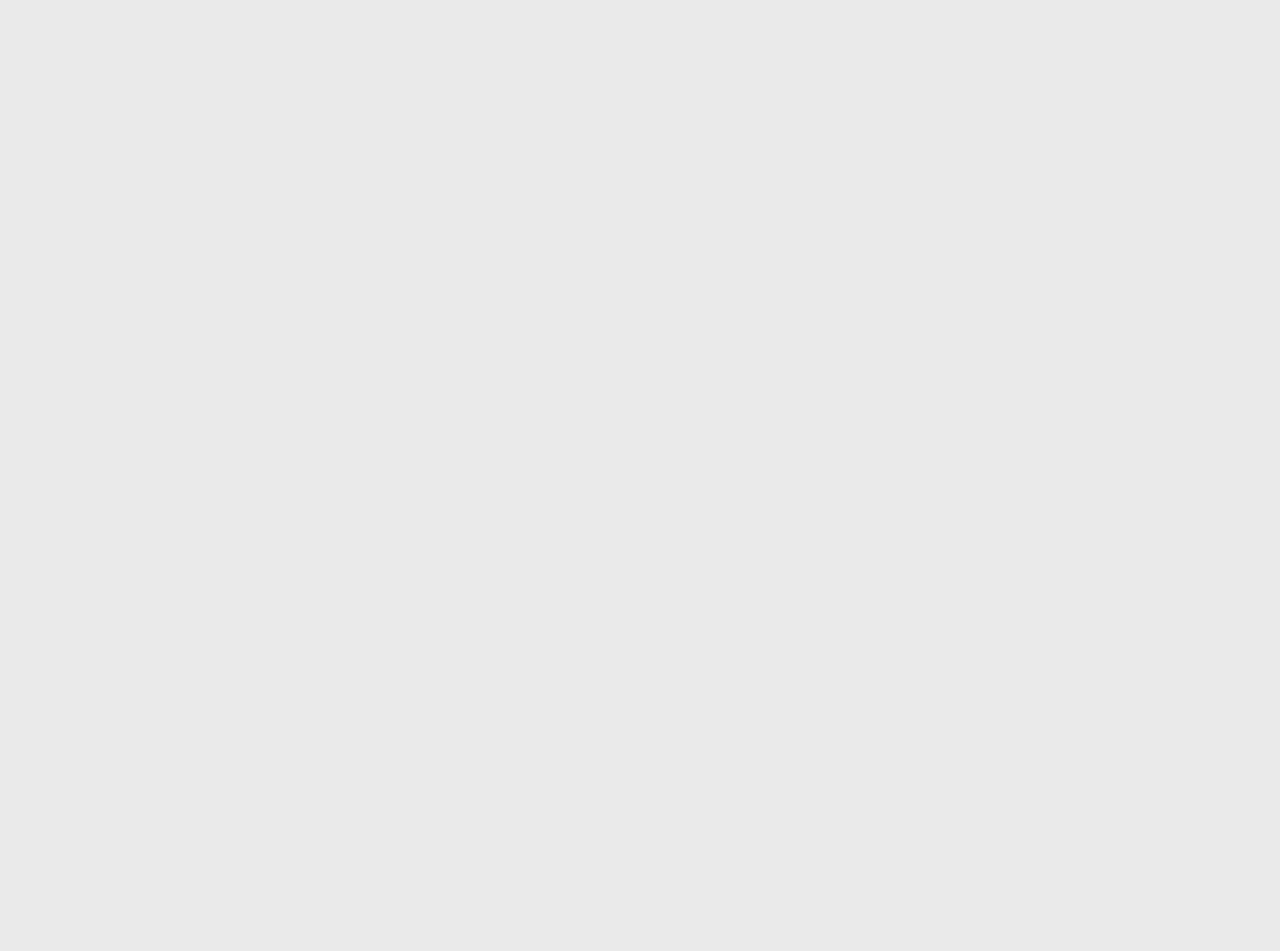
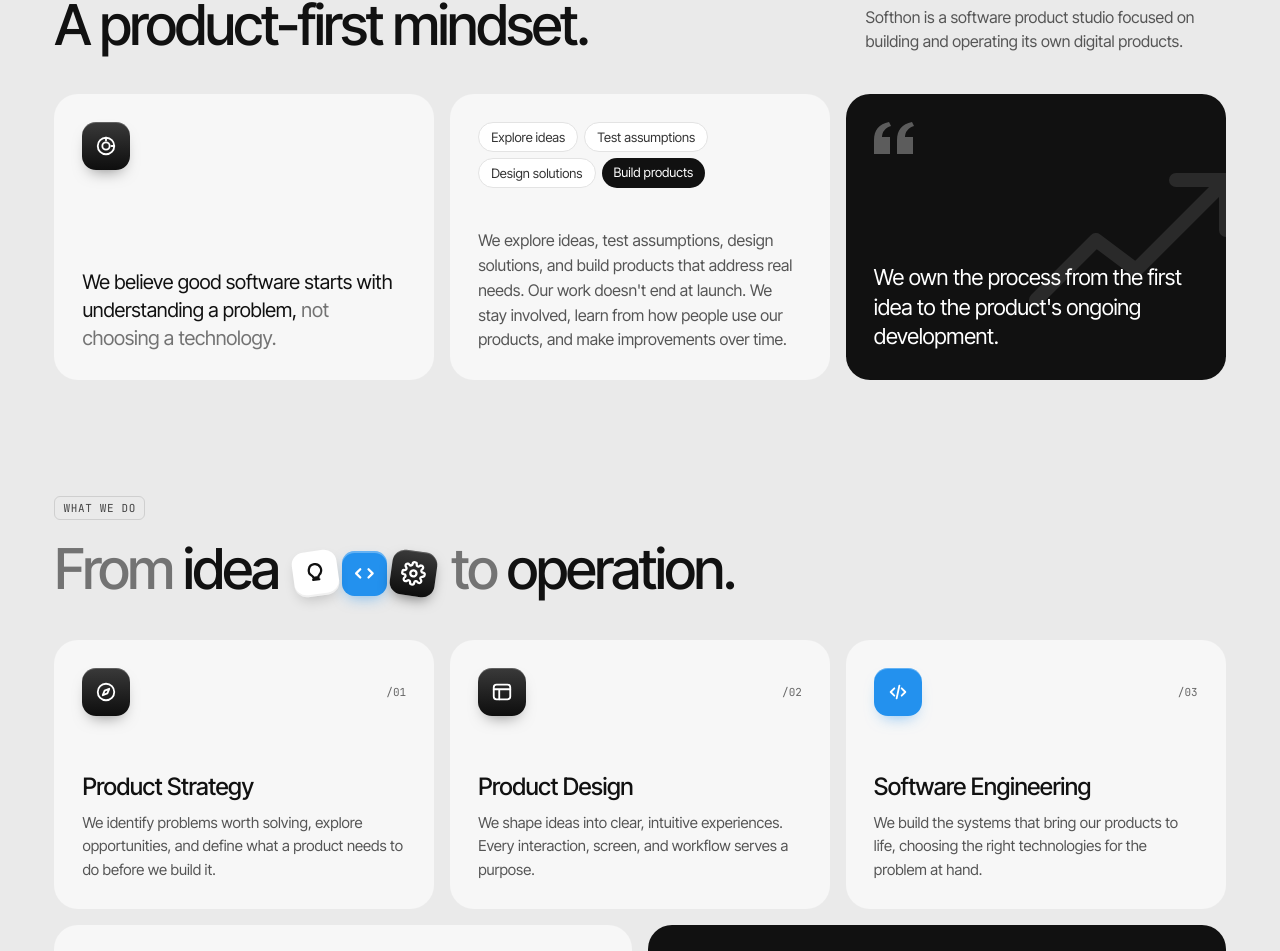
Before and after one commit to softhon/website, a Next.js app: page / in a window 1280 px wide. Shown: the part 914-1865 px from the top of the page. Before the commit the page ends 835 px from the top, so only its background shows below. Built offline with nearby package versions, Linux system fonts and the light colour scheme.

Commit message:
feat: add studio and services sections

```diff
--- a/app/page.tsx
+++ b/app/page.tsx
@@ -1,9 +1,13 @@
 import { Hero } from "@/components/home/Hero";
+import { Services } from "@/components/home/Services";
+import { Studio } from "@/components/home/Studio";
 
 export default function Home() {
   return (
     <main className="flex flex-col gap-5">
       <Hero />
+      <Studio />
+      <Services />
     </main>
   );
 }
--- /dev/null
+++ b/components/home/Services.tsx
@@ -0,0 +1,129 @@
+import type { ComponentType, ReactNode, SVGProps } from "react";
+import {
+  CodeIcon,
+  CodeSlashIcon,
+  CompassIcon,
+  GearIcon,
+  LayoutIcon,
+  LightbulbSimpleIcon,
+  PulseIcon,
+  RocketIcon,
+} from "@/components/icons";
+import { Card } from "@/components/ui/card";
+import { IconTile } from "@/components/ui/icon-tile";
+import { Section } from "@/components/ui/section";
+import { SectionHeader } from "@/components/ui/section-header";
+import { cn } from "@/lib/utils";
+
+type Service = {
+  title: string;
+  description: ReactNode;
+  icon: ComponentType<SVGProps<SVGSVGElement>>;
+  iconTone: "dark" | "accent" | "light";
+  night?: boolean;
+  wide?: boolean;
+};
+
+const services: Service[] = [
+  {
+    title: "Product Strategy",
+    description:
+      "We identify problems worth solving, explore opportunities, and define what a product needs to do before we build it.",
+    icon: CompassIcon,
+    iconTone: "dark",
+  },
+  {
+    title: "Product Design",
+    description:
+      "We shape ideas into clear, intuitive experiences. Every interaction, screen, and workflow serves a purpose.",
+    icon: LayoutIcon,
+    iconTone: "dark",
+  },
+  {
+    title: "Software Engineering",
+    description:
+      "We build the systems that bring our products to life, choosing the right technologies for the problem at hand.",
+    icon: CodeSlashIcon,
+    iconTone: "accent",
+  },
+  {
+    title: "Launch & Growth",
+    description:
+      "We take products from development to release, learn from real-world use, and improve them based on what we discover.",
+    icon: RocketIcon,
+    iconTone: "dark",
+    wide: true,
+  },
+  {
+    title: "Ongoing Operations",
+    description: (
+      <>
+        We maintain, monitor, and evolve our products as needs change.{" "}
+        <span className="text-white">Launching is a milestone, not the finish line.</span>
+      </>
+    ),
+    icon: PulseIcon,
+    iconTone: "light",
+    night: true,
+    wide: true,
+  },
+];
+
+export function Services() {
+  return (
+    <Section>
+      <SectionHeader
+        eyebrow="What we do"
+        titleClassName="leading-[1.1]"
+        title={
+          <>
+            <span className="text-muted">From</span> idea{" "}
+            <span className="mx-[0.08em] inline-flex gap-1 align-middle">
+              <IconTile tone="light" size="inline" className="-rotate-8">
+                <LightbulbSimpleIcon strokeWidth={2.2} />
+              </IconTile>
+              <IconTile tone="accent" size="inline">
+                <CodeIcon strokeWidth={2.2} />
+              </IconTile>
+              <IconTile tone="dark" size="inline" className="rotate-8">
+                <GearIcon strokeWidth={2.2} />
+              </IconTile>
+            </span>{" "}
+            <span className="text-muted">to</span> operation.
+          </>
+        }
+      />
+
+      <div className="flex flex-wrap gap-4">
+        {services.map(({ title, description, icon: Icon, iconTone, night, wide }, index) => (
+          <Card
+            key={title}
+            tone={night ? "night" : "light"}
+            className={cn("gap-14", wide ? "flex-[1_1_536px]" : "flex-[1_1_376px]")}
+          >
+            <div className="flex items-center justify-between">
+              <IconTile tone={iconTone} size="lg">
+                <Icon />
+              </IconTile>
+              <span className={cn("font-mono text-[11px]", night ? "text-on-night-muted" : "text-caption-light")}>
+                /{String(index + 1).padStart(2, "0")}
+              </span>
+            </div>
+            <div className="flex flex-col gap-2.5">
+              <h3 className="text-[24px] font-medium tracking-[-0.02em]">{title}</h3>
+              <p
+                className={cn(
+                  "text-[15px] leading-[1.55]",
+                  night ? "text-on-night-body" : "text-body",
+                  wide && "max-w-[460px]",
+                )}
+              >
+                {description}
+              </p>
+            </div>
+          </Card>
+        ))}
+      </div>
+    </Section>
+  );
+}
--- /dev/null
+++ b/components/home/Studio.tsx
@@ -0,0 +1,77 @@
+import { TargetIcon } from "@/components/icons";
+import { Card } from "@/components/ui/card";
+import { IconTile } from "@/components/ui/icon-tile";
+import { Section } from "@/components/ui/section";
+import { SectionHeader } from "@/components/ui/section-header";
+import { Tag } from "@/components/ui/tag";
+
+const activities = ["Explore ideas", "Test assumptions", "Design solutions"];
+
+export function Studio() {
+  return (
+    <Section id="work">
+      <SectionHeader
+        eyebrow="Studio"
+        titleClassName="leading-[1.04]"
+        title={
+          <>
+            <span className="text-muted">An independent studio.</span>
+            <br />
+            A product-first mindset.
+          </>
+        }
+        aside="Softhon is a software product studio focused on building and operating its own digital products."
+        asideClassName="basis-[360px]"
+      />
+
+      <div className="flex flex-wrap gap-4">
+        <Card className="flex-[1_1_356px] justify-between gap-10">
+          <IconTile size="lg">
+            <TargetIcon />
+          </IconTile>
+          <p className="text-[20px] leading-[1.4] tracking-[-0.01em]">
+            We believe good software starts with understanding a problem,{" "}
+            <span className="text-muted">not choosing a technology.</span>
+          </p>
+        </Card>
+
+        <Card className="flex-[1_1_356px] justify-between gap-10">
+          <div className="flex flex-wrap gap-1.5">
+            {activities.map((activity) => (
+              <Tag key={activity}>{activity}</Tag>
+            ))}
+            <Tag tone="dark">Build products</Tag>
+          </div>
+          <p className="text-base leading-[1.55] text-body">
+            We explore ideas, test assumptions, design solutions, and build products that address real needs.
+            Our work doesn&apos;t end at launch. We stay involved, learn from how people use our products, and
+            make improvements over time.
+          </p>
+        </Card>
+
+        <Card tone="night" className="relative flex-[1_1_356px] justify-between gap-10 overflow-hidden">
+          <svg width="40" height="32" viewBox="0 0 40 32" fill="#5c5c5c" aria-hidden="true">
+            <path d="M0 32V18C0 8 5 2 15 0l2 4C11 6 8 10 8 15h8v17H0zm23 0V18C23 8 28 2 38 0l2 4c-6 2-9 6-9 11h8v17H23z" />
+          </svg>
+          <svg
+            width="220"
+            height="140"
+            viewBox="0 0 220 140"
+            fill="none"
+            stroke="#2a2a2a"
+            strokeWidth="14"
+            strokeLinecap="round"
+            strokeLinejoin="round"
+            aria-hidden="true"
+            className="absolute -right-5 bottom-[70px]"
+          >
+            <path d="M10 130l60-60 40 30 90-90M150 10h50v50" />
+          </svg>
+          <p className="relative text-[22px] leading-[1.35] tracking-[-0.015em]">
+            We own the process from the first idea to the product&apos;s ongoing development.
+          </p>
+        </Card>
+      </div>
+    </Section>
+  );
+}
--- a/components/ui/section-header.tsx
+++ b/components/ui/section-header.tsx
@@ -8,9 +8,17 @@ type SectionHeaderProps = {
   aside?: ReactNode;
   children?: ReactNode;
   titleClassName?: string;
+  asideClassName?: string;
 };
 
-export function SectionHeader({ eyebrow, title, aside, children, titleClassName }: SectionHeaderProps) {
+export function SectionHeader({
+  eyebrow,
+  title,
+  aside,
+  children,
+  titleClassName,
+  asideClassName,
+}: SectionHeaderProps) {
   return (
     <div className="flex flex-wrap items-end justify-between gap-6">
       <div className="flex min-w-0 flex-[1_1_540px] flex-col gap-[18px]">
@@ -25,7 +33,11 @@ export function SectionHeader({ eyebrow, title, aside, children, titleClassName
         </h2>
         {children}
       </div>
-      {aside && <p className="flex-[0_1_340px] text-base leading-[1.55] text-body">{aside}</p>}
+      {aside && (
+        <p className={cn("shrink grow-0 basis-[320px] text-base leading-[1.55] text-body", asideClassName)}>
+          {aside}
+        </p>
+      )}
     </div>
   );
 }
```
